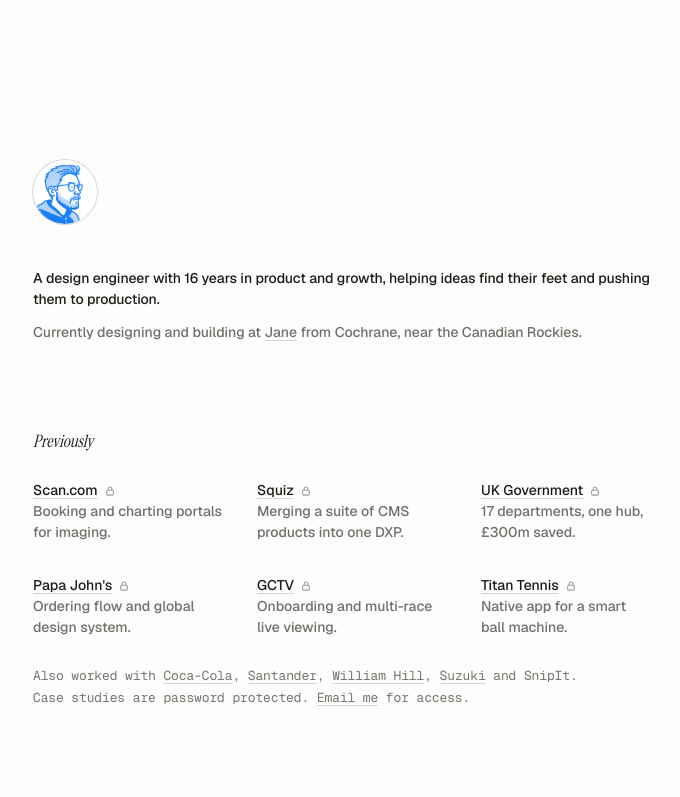
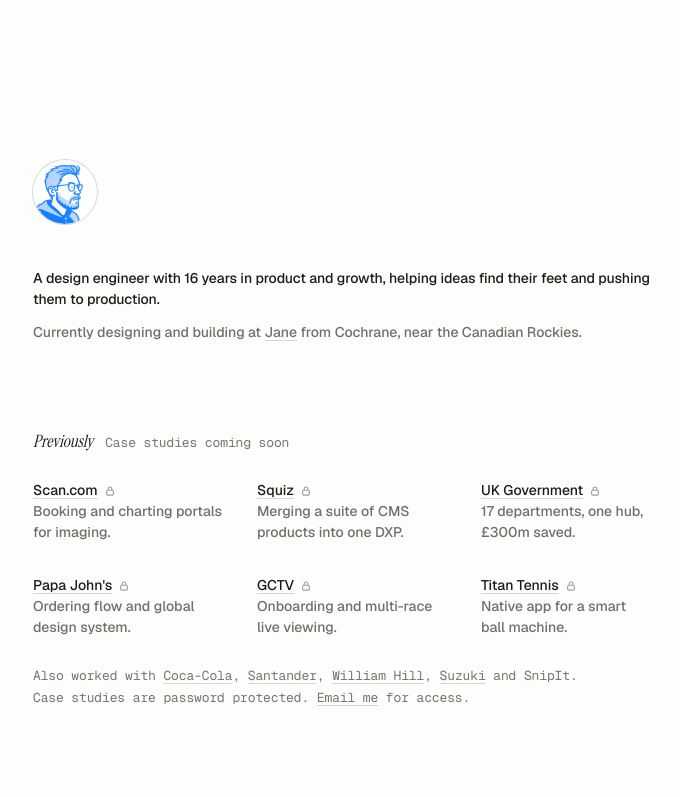
Before and after one commit to elliot-rylands/2026-Q3-Portfolio, a Next.js app: page / in a window 1280 px wide. Shown: the top 797 px of the page, without its empty margins (287-967 px from the left). Built offline with nearby package versions, Linux system fonts and the light colour scheme.

Commit message:
Add 'Case studies coming soon' beside the Previously label
Co-Authored-By: Claude Opus 5.5 <noreply@anthropic.com>
Claude-Session: https://claude.ai/code/session_01KdoiH8mDAeyEcUw3XcwFzH

```diff
--- a/app/globals.css
+++ b/app/globals.css
@@ -212,3 +212,6 @@ footer { margin-top: 136px; }
   .section { margin-top: 64px; }
   footer { margin-top: 96px; }
 }
+
+.label-row { display: flex; align-items: baseline; gap: 12px; flex-wrap: wrap; }
+.label-aside { font-family: var(--mono); font-size: 13px; line-height: 20px; font-weight: 400; letter-spacing: -0.01em; color: var(--low); }
--- a/app/page.tsx
+++ b/app/page.tsx
@@ -34,7 +34,10 @@ export default function Home() {
         </div>
 
         <div className="prose section" data-animate style={{ "--stagger": 3 } as React.CSSProperties}>
-          <h2 className="label">Previously</h2>
+          <div className="label-row">
+            <h2 className="label">Previously</h2>
+            <span className="label-aside">Case studies coming soon</span>
+          </div>
         </div>
 
         <div className="grid-wrap" data-animate style={{ "--stagger": 4 } as React.CSSProperties}>
```
